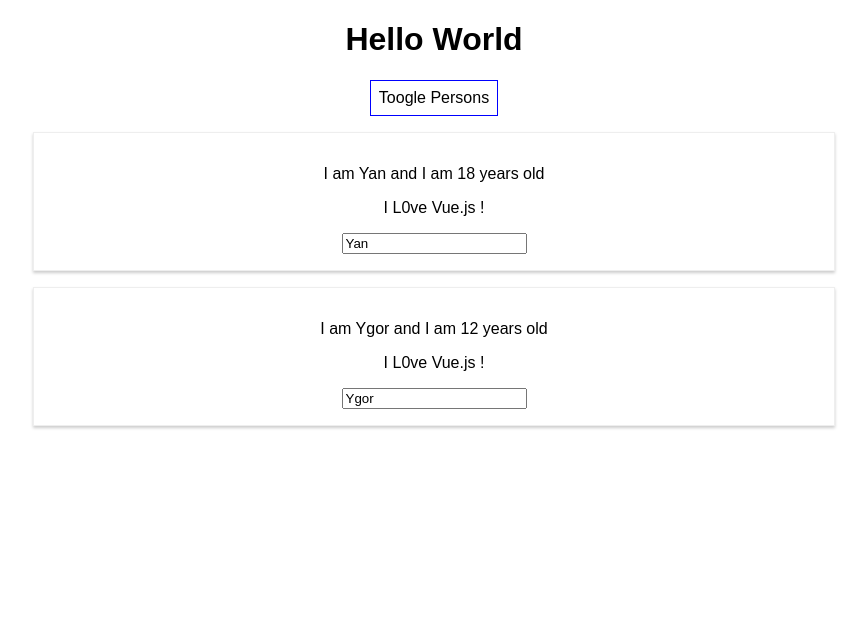
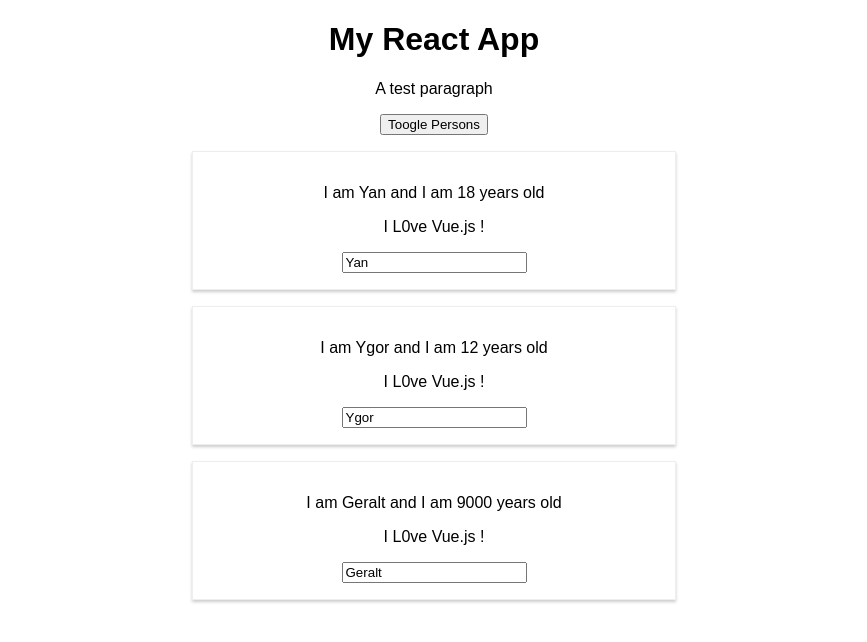
Before and after one commit to Victor7095/react-udemy, a React (Create React App) app in the folder react-test/: page / in a window 1280 px wide. Both pictures are taken after a click on the button "Toogle Persons". Shown: the top 642 px of the page, without its empty margins (206-1073 px from the left). Built offline with nearby package versions, Linux system fonts and the light colour scheme.

Commit message:
Pre CSS modules

```diff
--- a/react-test/package.json
+++ b/react-test/package.json
@@ -3,9 +3,11 @@
   "version": "0.1.0",
   "private": true,
   "dependencies": {
+    "radium": "^0.26.0",
     "react": "^16.0.0-rc.3",
     "react-dom": "^16.0.0-rc.3",
-    "react-scripts": "^3.3.0"
+    "react-scripts": "^3.3.0",
+    "styled-components": "^4.4.1"
   },
   "scripts": {
     "start": "react-scripts start",
--- a/react-test/src/App.css
+++ b/react-test/src/App.css
@@ -1,3 +1,11 @@
 .App {
   text-align: center;
 }
+
+.red {
+  color: red;
+}
+
+.bold {
+  font-weight: bold;
+}
--- a/react-test/src/App.js
+++ b/react-test/src/App.js
@@ -8,7 +8,8 @@ class App extends Component {
     this.state = {
       persons: [
         { id: 1, name: "Yan", age: 18 },
-        { id: 2, name: "Ygor", age: 12 }
+        { id: 2, name: "Ygor", age: 12 },
+        { id: 3, name: "Geralt", age: 9000 }
       ],
       showPersons: false
     };
@@ -43,14 +44,6 @@ class App extends Component {
   render() {
     const { persons, showPersons } = this.state;
 
-    const style = {
-      backgroundColor: "white",
-      font: "inherit",
-      border: "1px solid blue",
-      padding: "8px",
-      cursor: "pointer"
-    };
-
     let personsEl = null;
 
     if (showPersons) {
@@ -73,10 +66,23 @@ class App extends Component {
       );
     }
 
+    let classes = [""];
+    if (persons.length <= 2) {
+      classes.push("red");
+    }
+    if (persons.length <= 1) {
+      classes.push("bold");
+    }
+
     return (
       <div className="App">
-        <h1>Hello World</h1>
-        <button style={style} type="button" onClick={this.tooglePersonsHandler}>
+        <h1>My React App</h1>
+        <p className={classes.join(" ")}>A test paragraph</p>
+        <button
+          alt={showPersons}
+          type="button"
+          onClick={this.tooglePersonsHandler}
+        >
           Toogle Persons
         </button>
         {personsEl}
--- a/react-test/src/Person/Person.js
+++ b/react-test/src/Person/Person.js
@@ -1,16 +1,31 @@
 import React from "react";
-import "./Person.css";
+import styled from "styled-components";
+
+//import "./Person.css";
+
+const StyledDiv = styled.div`
+  width: 60%;
+  margin: 16px auto;
+  border: 1px solid #eee;
+  box-shadow: 0 2px 3px #ccc;
+  padding: 16px;
+  text-align: center;
+  @media (min-width: 500px) {
+    width: 450px;
+  }
+`;
 
 const person = props => {
   const { name, age, children, click, changed } = props;
   return (
-    <div className="Person">
+    //<div className="Person" style={style}>
+    <StyledDiv>
       <p onClick={click}>
         I am {name} and I am {age} years old
       </p>
       <p>{children}</p>
       <input type="text" onChange={changed} value={props.name} />
-    </div>
+    </StyledDiv>
   );
 };
 
```
Also changed, not shown: 1 other file (tests, documents, lock files or other folders).
